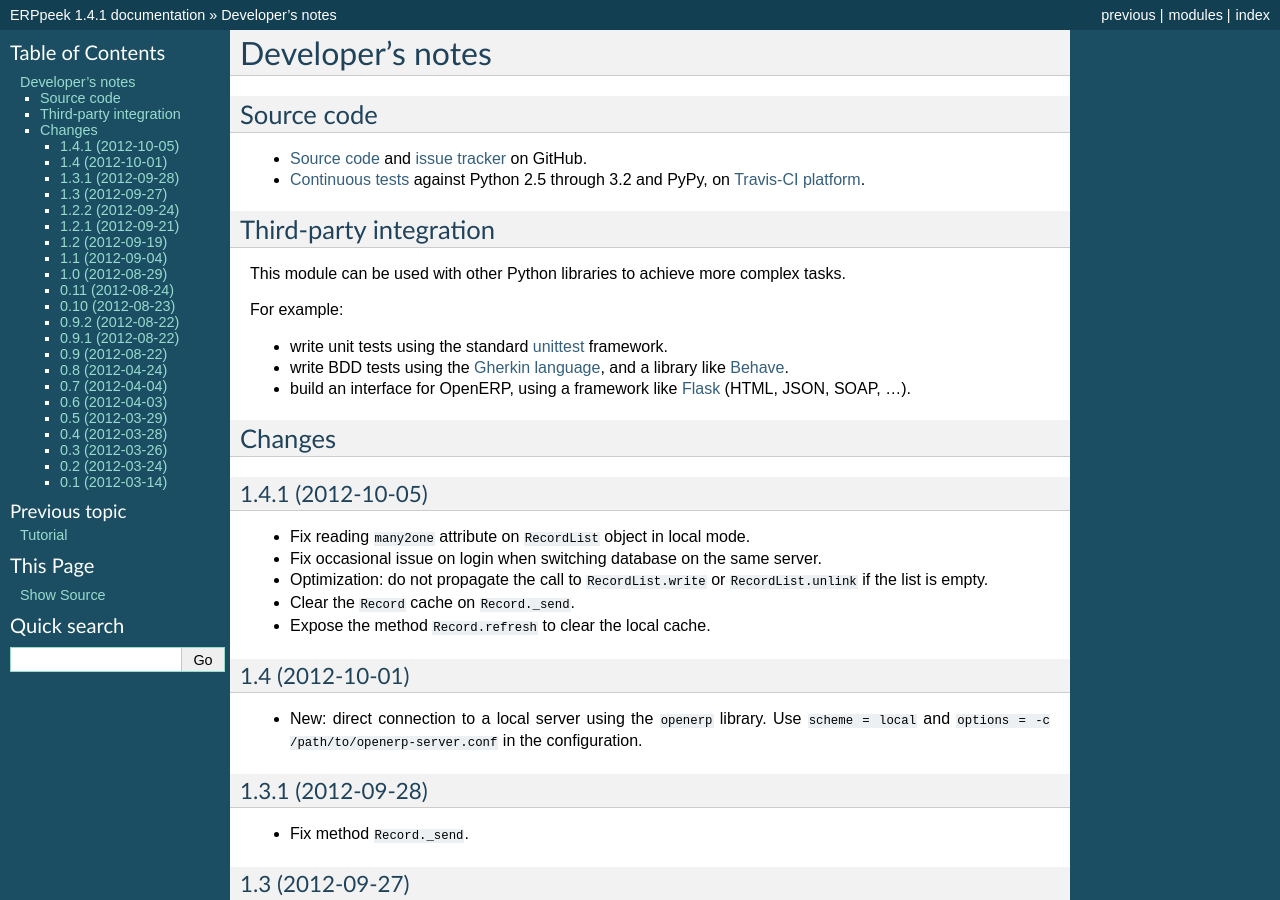
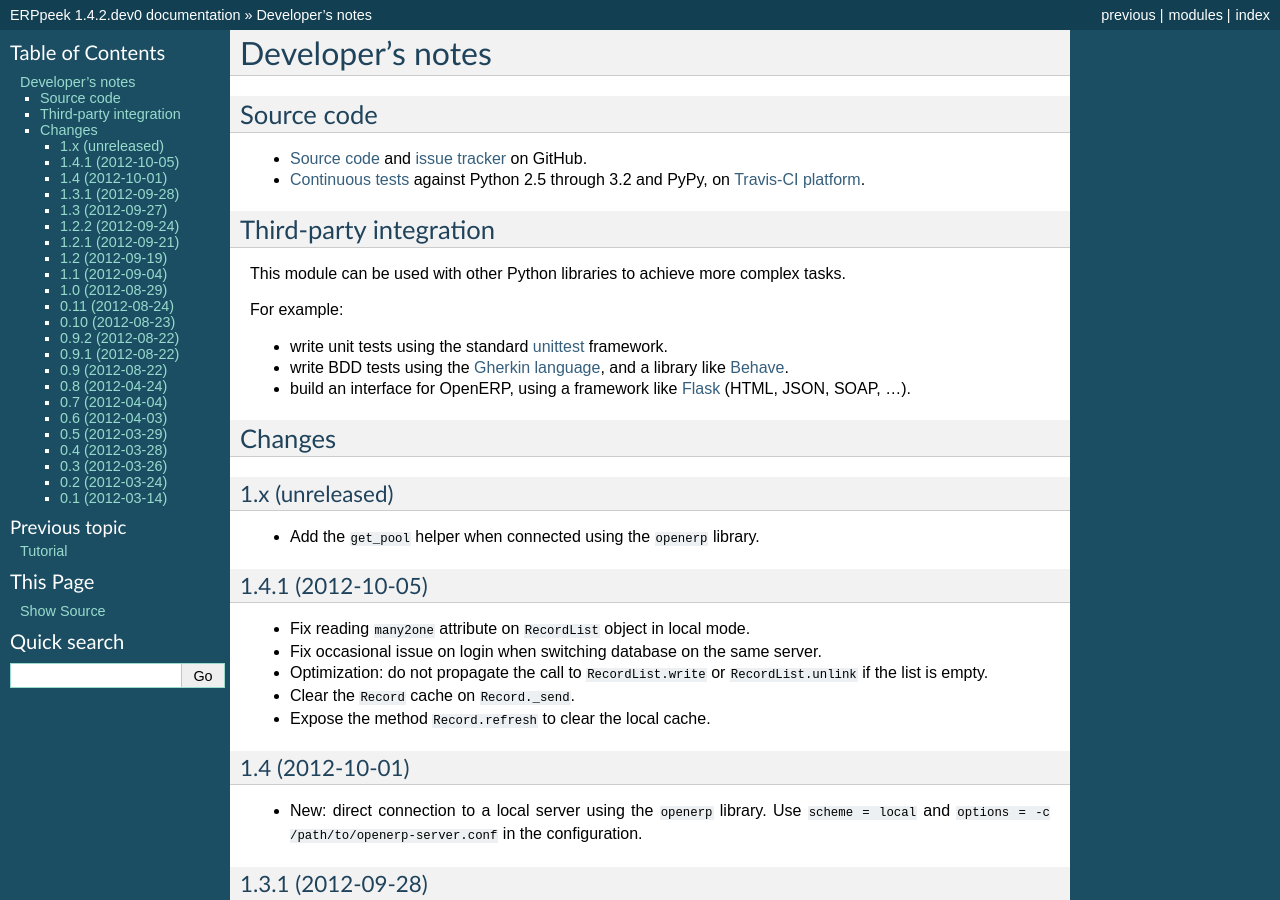
Before and after one commit to tinyerp/erppeek, a Sphinx documentation site: the page built from docs/developer.rst, in a window 1280 px wide and 900 px high. Built offline with Sphinx 7.4.7, drawn with Linux system fonts in a browser that asks for light colours; pages that are not in the unit, such as notebooks, are missing from menus; some of the changed text lies outside the part shown.

Commit message:
add the get_pool helper when openerp is imported

```diff
--- a/CHANGES.rst
+++ b/CHANGES.rst
@@ -1,5 +1,11 @@
 Changelog
 ---------
+
+
+1.x (unreleased)
+~~~~~~~~~~~~~~~~
+
+* Add the ``get_pool`` helper when connected using the ``openerp`` library.
 
 
 1.4.1 (2012-10-05)
```
Also changed, not shown: docs/api.rst (+8 -0 lines), erppeek.py (+13 -1 lines).
